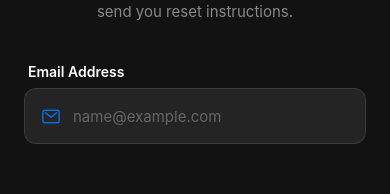
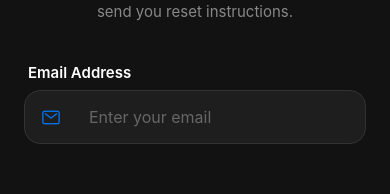
Before and after one commit to prati2812/Cine-Sync, a React Native app: screen /ForgetPassword in a window 390 px wide. Shown: the part 342-536 px from the top of the page. Built offline with nearby package versions, Linux system fonts and the light colour scheme; no server answers.

Commit message:
Auth code refactoring.

```diff
--- a/App.js
+++ b/App.js
@@ -31,6 +31,7 @@ import HelpAndSupportScreen from './src/screens/main/HelpAndSupportScreen';
 import SetupPINScreen from './src/screens/main/SetupPINScreen';
 import PINVerificationScreen from './src/screens/auth/PINVerificationScreen';
 import AsyncStorage from '@react-native-async-storage/async-storage';
+import VerifyEmailScreen from './src/screens/auth/VerifyEmailScreen';
 
 
 const Stack = createNativeStackNavigator();
@@ -41,6 +42,7 @@ const App = () => {
   const [user, setUser] = useState(null);
   const [isPINRequired, setIsPINRequired] = useState(false);
   const [isPINVerified, setIsPINVerified] = useState(false);
+  const [isEmailVerifed, setIsEmailVerified] = useState(false);
 
 
   const updateUserStatus = (status) => {
@@ -133,6 +135,13 @@ const App = () => {
   // Show PIN verification screen if required and not verified
   if (user && isPINRequired && !isPINVerified) {
     return <PINVerificationScreen onSuccess={() => setIsPINVerified(true)} />;
+  }
+
+  if(user && !user?.emailVerified && !isEmailVerifed){
+    return <VerifyEmailScreen onSuccess={() => setIsEmailVerified(true)}/>
+  }
+
+  {console.log("Newwwww Useerr", user);
   }
 
   return (
--- a/src/screens/auth/ForgetPasswordScreen.js
+++ b/src/screens/auth/ForgetPasswordScreen.js
@@ -1,15 +1,14 @@
-import React, { useState } from 'react';
+import React, {useState} from 'react';
 import {
   View,
   Text,
-  TextInput,
   TouchableOpacity,
   StyleSheet,
   SafeAreaView,
   KeyboardAvoidingView,
   Platform,
   Alert,
-  ActivityIndicator
+  ActivityIndicator,
 } from 'react-native';
 import Icon from 'react-native-vector-icons/Ionicons';
 import Animated, {
@@ -18,14 +17,21 @@ import Animated, {
   useSharedValue,
   withSequence,
   withTiming,
-  runOnJS
 } from 'react-native-reanimated';
-import { auth } from '../../config/firebase';
-import { fetchSignInMethodsForEmail, sendPasswordResetEmail } from 'firebase/auth';
-import { getDatabase, ref, set, onValue, get, query, orderByChild, equalTo } from 'firebase/database';
+import {auth} from '../../config/firebase';
+import {sendPasswordResetEmail} from 'firebase/auth';
+import {
+  getDatabase,
+  ref,
+  get,
+  query,
+  orderByChild,
+  equalTo,
+} from 'firebase/database';
+import CustomInput from '../../components/UI/CustomInput';
+import colors from '../../theme/Colors';
 
-
-const ForgetPasswordScreen = ({ navigation }) => {
+const ForgetPasswordScreen = ({navigation}) => {
   const [email, setEmail] = useState('');
   const [isSuccess, setIsSuccess] = useState(false);
   const [isLoading, setIsLoading] = useState(false);
@@ -36,16 +42,18 @@ const ForgetPasswordScreen = ({ navigation }) => {
   const successOpacity = useSharedValue(0);
 
   const formAnimatedStyle = useAnimatedStyle(() => ({
-    transform: [{ scale: scale.value }],
+    transform: [{scale: scale.value}],
     opacity: opacity.value,
   }));
 
   const successAnimatedStyle = useAnimatedStyle(() => ({
     opacity: successOpacity.value,
-    transform: [{ scale: successOpacity.value }],
+    transform: [{scale: successOpacity.value}],
   }));
 
-  const checkUserExists = async (email) => {
+
+  // Function to check user existence
+  const checkUserExists = async email => {
     try {
       const db = getDatabase();
       const usersRef = ref(db, 'users');
@@ -61,24 +69,32 @@ const ForgetPasswordScreen = ({ navigation }) => {
     }
   };
 
+
+  // Reset Password Handler
   const handleResetPassword = async () => {
+    try {
+      setIsLoading(true);
+      if(email.trim().length === 0){
+        Alert.alert('Error', 'Please enter your email address.');
+        setIsLoading(false);
+        return;
+      }
 
-    try{
-      setIsLoading(true);
       const userExists = await checkUserExists(email);
 
       if (userExists) {
-        await sendPasswordResetEmail(auth, email).then(() => {
-          opacity.value = withTiming(0, { duration: 300 });
-        scale.value = withTiming(0.8, { duration: 300 });
+        await sendPasswordResetEmail(auth, email)
+          .then(() => {
+            opacity.value = withTiming(0, {duration: 300});
+            scale.value = withTiming(0.8, {duration: 300});
 
             // Show success animation
             setTimeout(() => {
               setIsSuccess(true);
               successOpacity.value = withSequence(
-            withTiming(1, { duration: 300 }),
+                withTiming(1, {duration: 300}),
                 withSpring(1.1),
-            withSpring(1)
+                withSpring(1),
               );
             }, 300);
 
@@ -86,20 +102,19 @@ const ForgetPasswordScreen = ({ navigation }) => {
             setTimeout(() => {
               navigation.navigate('Login');
             }, 3000);
-
-        }).catch((error) => {
-          console.log("Error sending password reset email:", error);
+          })
+          .catch(error => {
+            console.log('Error sending password reset email:', error);
             setIsLoading(false);
           });
-      }else{
+      } else {
         Alert.alert(
           'User Not Found',
-                  'This user is not registered in the app.');
+          'This user is not registered in the app.',
+        );
         setIsLoading(false);
       }
-
-
-    }catch(error){
+    } catch (error) {
       console.log(error);
       setIsLoading(false);
     }
@@ -114,29 +129,30 @@ const ForgetPasswordScreen = ({ navigation }) => {
           {!isSuccess ? (
             <Animated.View style={[styles.formContent, formAnimatedStyle]}>
               <View style={styles.headerContainer}>
-                <Icon name="lock-open-outline" size={48} color="#007AFF" style={styles.headerIcon} />
+                <Icon
+                  name="lock-open-outline"
+                  size={48}
+                  color="#007AFF"
+                  style={styles.headerIcon}
+                />
                 <Text style={styles.title}>Forgot Password?</Text>
                 <Text style={styles.subtitle}>
-                  No worries! Enter your email and we'll send you reset instructions.
+                  No worries! Enter your email and we'll send you reset
+                  instructions.
                 </Text>
               </View>
 
               <View style={styles.formContainer}>
-                <View style={styles.inputContainer}>
-                  <Text style={styles.label}>Email Address</Text>
-                  <View style={styles.inputWrapper}>
-                    <Icon name="mail-outline" size={20} color="#007AFF" style={styles.inputIcon} />
-                    <TextInput
-                      style={styles.input}
-                      placeholder="name@example.com"
-                      placeholderTextColor="#666666"
+                <CustomInput
+                  label={"Email Address"}
+                  leftIcon={"mail-outline"}
+                  leftIconStyle={{color: colors.PRIMARY_COLOR}}
+                  placeholder={"Enter your email"}
                   value={email}
                   onChangeText={setEmail}
                   keyboardType="email-address"
                   autoCapitalize="none"
                 />
-                  </View>
-                </View>
 
                 <TouchableOpacity
                   style={styles.button}
@@ -147,7 +163,12 @@ const ForgetPasswordScreen = ({ navigation }) => {
                   ) : (
                     <>
                       <Text style={styles.buttonText}>Send Instructions</Text>
-                                     <Icon name="arrow-forward" size={20} color="#FFFFFF" style={styles.buttonIcon} />
+                      <Icon
+                        name="arrow-forward"
+                        size={20}
+                        color="#FFFFFF"
+                        style={styles.buttonIcon}
+                      />
                     </>
                   )}
                 </TouchableOpacity>
@@ -155,13 +176,19 @@ const ForgetPasswordScreen = ({ navigation }) => {
                 <TouchableOpacity
                   style={styles.linkContainer}
                   onPress={() => navigation.navigate('Login')}>
-                  <Icon name="arrow-back-outline" size={16} color="#007AFF" style={styles.backIcon} />
+                  <Icon
+                    name="arrow-back-outline"
+                    size={16}
+                    color="#007AFF"
+                    style={styles.backIcon}
+                  />
                   <Text style={styles.link}>Back to Login</Text>
                 </TouchableOpacity>
               </View>
             </Animated.View>
           ) : (
-            <Animated.View style={[styles.successContainer, successAnimatedStyle]}>
+            <Animated.View
+              style={[styles.successContainer, successAnimatedStyle]}>
               <Icon name="checkmark-circle-outline" size={80} color="#4CAF50" />
               <Text style={styles.successTitle}>Check Your Email</Text>
               <Text style={styles.successText}>
@@ -249,7 +276,7 @@ const styles = StyleSheet.create({
     justifyContent: 'center',
     marginTop: 32,
     shadowColor: '#007AFF',
-    shadowOffset: { width: 0, height: 4 },
+    shadowOffset: {width: 0, height: 4},
     shadowOpacity: 0.2,
     shadowRadius: 8,
     elevation: 4,
--- a/src/screens/auth/LoginScreen.js
+++ b/src/screens/auth/LoginScreen.js
@@ -2,7 +2,6 @@ import React, {useEffect, useState} from 'react';
 import {
   View,
   Text,
-  TextInput,
   TouchableOpacity,
   StyleSheet,
   SafeAreaView,
@@ -16,7 +15,6 @@ import {
   ScrollView,
 } from 'react-native';
 import Logo from '../../components/Logo';
-import Icon from 'react-native-vector-icons/Ionicons';
 import {signInWithEmailAndPassword} from 'firebase/auth';
 import {auth} from '../../config/firebase';
 import colors from '../../theme/Colors';
@@ -33,7 +31,7 @@ const LoginScreen = ({navigation}) => {
 
     // Basic validation
     if (!email.trim() || !password.trim()) {
-      Alert.alert('Error', 'Please enter both email and password', [
+      Alert.alert('Error', 'Please enter email and password', [
         {text: 'OK'},
       ]);
       return;
--- a/src/screens/auth/PINVerificationScreen.js
+++ b/src/screens/auth/PINVerificationScreen.js
@@ -107,7 +107,7 @@ const PINVerificationScreen = ({ onSuccess }) => {
         {renderPinDots()}
 
         <View style={styles.numberPad}>
-          {[1, 2, 3, 4, 5, 6, 7, 8, 9, '', 0].map((num, index) => (
+          {[1, 2, 3, 4, 5, 6, 7, 8, 9, '#', 0].map((num, index) => (
             <NumberButton
               key={index}
               number={num.toString()}
--- a/src/screens/auth/SignUpScreen.js
+++ b/src/screens/auth/SignUpScreen.js
@@ -2,7 +2,6 @@ import React, {useState} from 'react';
 import {
   View,
   Text,
-  TextInput,
   TouchableOpacity,
   StyleSheet,
   SafeAreaView,
@@ -16,7 +15,6 @@ import {
   ActivityIndicator,
 } from 'react-native';
 import Logo from '../../components/Logo';
-import Icon from 'react-native-vector-icons/Ionicons';
 import {auth} from '../../config/firebase';
 import {
   createUserWithEmailAndPassword,
```
Also changed, not shown: src/screens/auth/VerifyEmailScreen.js (+25 -53 lines). Lines whose indentation alone changed are shown as unchanged.
